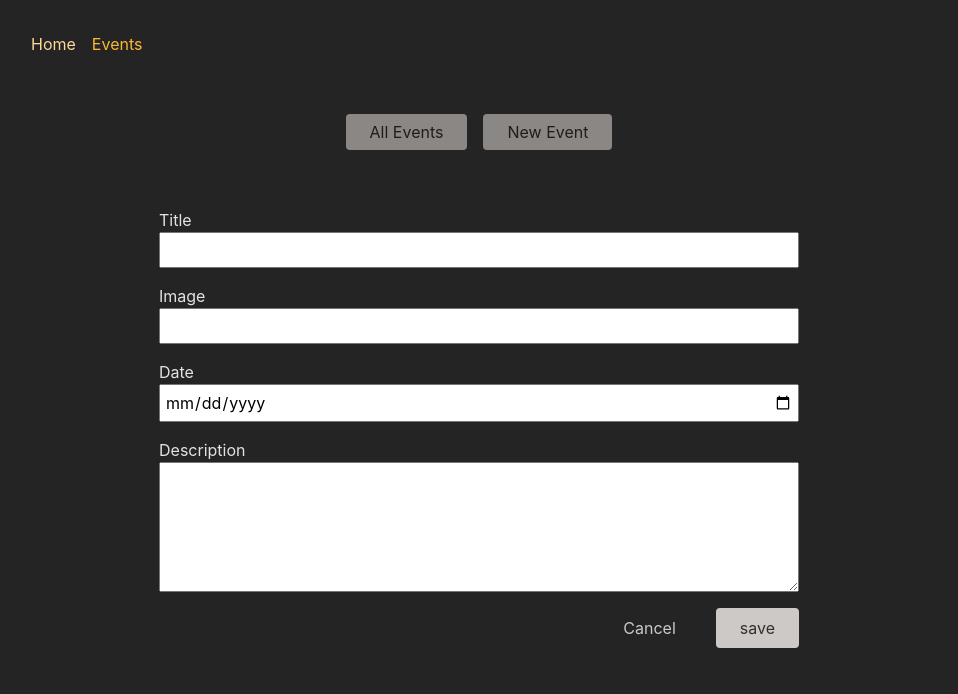
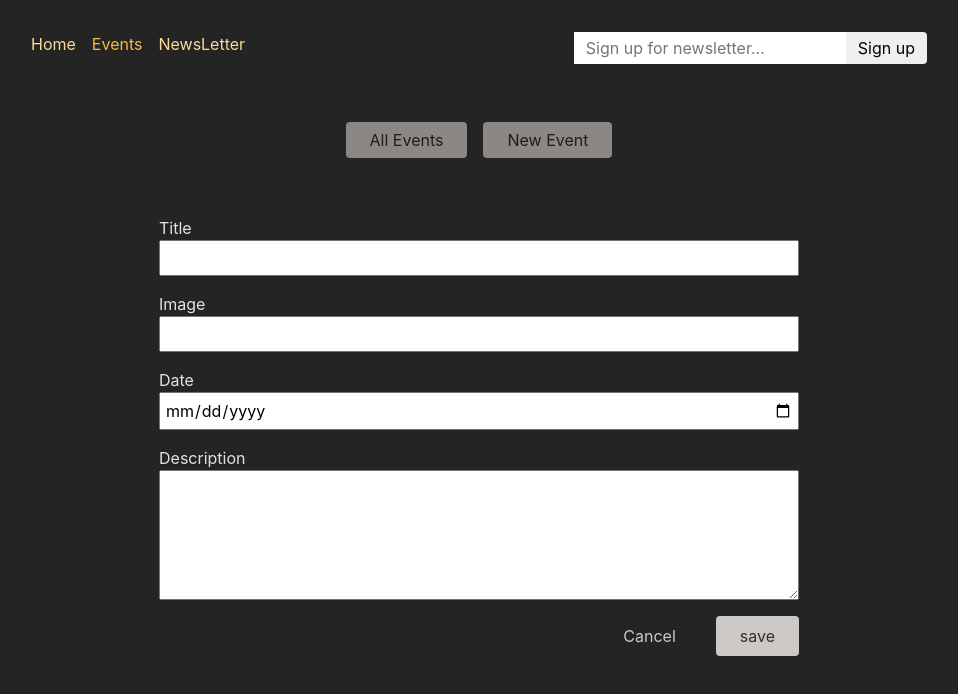
Before and after one commit to WudangKlan/routerdom-frontend, a React (Create React App) app: page /events/new in a window 1280 px wide. Shown: the top 694 px of the page, without its empty margins (161-1119 px from the left). Built offline with nearby package versions, Linux system fonts and the light colour scheme.

Commit message:
behind the scene using useFether() hook l-303

```diff
--- a/src/App.js
+++ b/src/App.js
@@ -46,6 +46,7 @@
 import NewEventPage from "./pages/NewEvent";
 import RootLayout from "./pages/Root";
 import { action as manipulateEventPage } from "./components/EventForm";
+import NewsletterPage, { action as newsLetterAction } from "./pages/NewsLetter";
 
 const router = createBrowserRouter([
   {
@@ -87,6 +88,11 @@
           },
         ],
       },
+      {
+        path: "newsletter",
+        element: <NewsletterPage />,
+        action: newsLetterAction,
+      },
     ],
   },
 ]);
--- a/src/components/EventForm.js
+++ b/src/components/EventForm.js
@@ -86,6 +86,7 @@
 
 export async function action({ request, params }) {
   const data = await request.formData();
+  const method = request.method;
   const eventData = {
     title: data.get("title"),
     image: data.get("image"),
@@ -95,13 +96,13 @@
 
   let url = 'http://localhost:8080/events';
 
-  if (request.method === 'PATCH') {
+  if (method === 'PATCH') {
     const id = params.eventId
     url = 'http://localhost:8080/events/' +id;
   }
 
   const response = await fetch(url, {
-    method: request.method,
+    method: method,
     headers: {
       "Content-Type": "application/json",
     },
--- a/src/components/MainNavigation.js
+++ b/src/components/MainNavigation.js
@@ -1,5 +1,6 @@
 import classes from "./MainNavigation.module.css";
 import { NavLink } from "react-router-dom";
+import NewsletterSignup from "./NewsLetterSignup";
 
 function MainNavigation() {
   return (
@@ -27,8 +28,17 @@
               Events
             </NavLink>
           </li>
+          <NavLink
+            to="/newsletter"
+            className={({ isActive }) =>
+              isActive ? classes.active : undefined
+            }
+          >
+            NewsLetter
+          </NavLink>
         </ul>
       </nav>
+      <NewsletterSignup />
     </header>
   );
 }
--- /dev/null
+++ b/src/components/NewsLetterSignup.js
@@ -0,0 +1,33 @@
+import classes from "./NewsLetterSignup.module.css";
+import { useFetcher,Form } from "react-router-dom";
+import { useEffect } from "react";
+
+function NewsletterSignup() {
+  const fether = useFetcher();
+
+  const {data,state} = fether;
+
+  useEffect(()=>{
+    if (state === 'idle' && data && data.message){
+      window.alert(data.message)
+    }
+  },[data,state])
+
+  return (
+    <fether.Form
+      method="post"
+      action="/newsletter"
+      className={classes.newsletter}
+    >
+      <input
+        type="email"
+        name="email"
+        placeholder="Sign up for newsletter..."
+        // aria-label="Sign up for newsletter"
+      />
+      <button>Sign up</button>
+    </fether.Form>
+  );
+}
+
+export default NewsletterSignup;
--- /dev/null
+++ b/src/components/NewsLetterSignup.module.css
@@ -0,0 +1,18 @@
+.newsletter input,
+.newsletter button {
+  font: inherit;
+  padding: 0.25rem 0.75rem;
+  border-radius: 0;
+  border: none;
+}
+
+.newsletter button {
+  border-top-right-radius: 4px;
+  border-bottom-right-radius: 4px;
+  cursor: pointer;
+}
+
+.newsletter button:hover {
+  background-color: var(--color-primary-300);
+  color: var(--color-gray-800);
+}
--- a/src/pages/EditEvent.js
+++ b/src/pages/EditEvent.js
@@ -1,5 +1,6 @@
 import { useRouteLoaderData } from 'react-router-dom';
 import EventForm from '../components/EventForm'
+
 function EditEventPage() {
  const data = useRouteLoaderData("event-detail");
 
--- /dev/null
+++ b/src/pages/NewsLetter.js
@@ -0,0 +1,21 @@
+import NewsletterSignup from '../components/NewsLetterSignup';
+import PageContent from '../components/PageContent';
+
+function NewsletterPage() {
+  return (
+    <PageContent title="Join our awesome newsletter!">
+      <NewsletterSignup />
+    </PageContent>
+  );
+}
+
+export default NewsletterPage;
+
+export async function action({ request }) {
+  const datax = await request.formData();
+  const email = datax.get('email');
+
+  // send to backend newsletter server ...
+  console.log(email);
+  return { message: 'Signup successful!' };
+}
```
